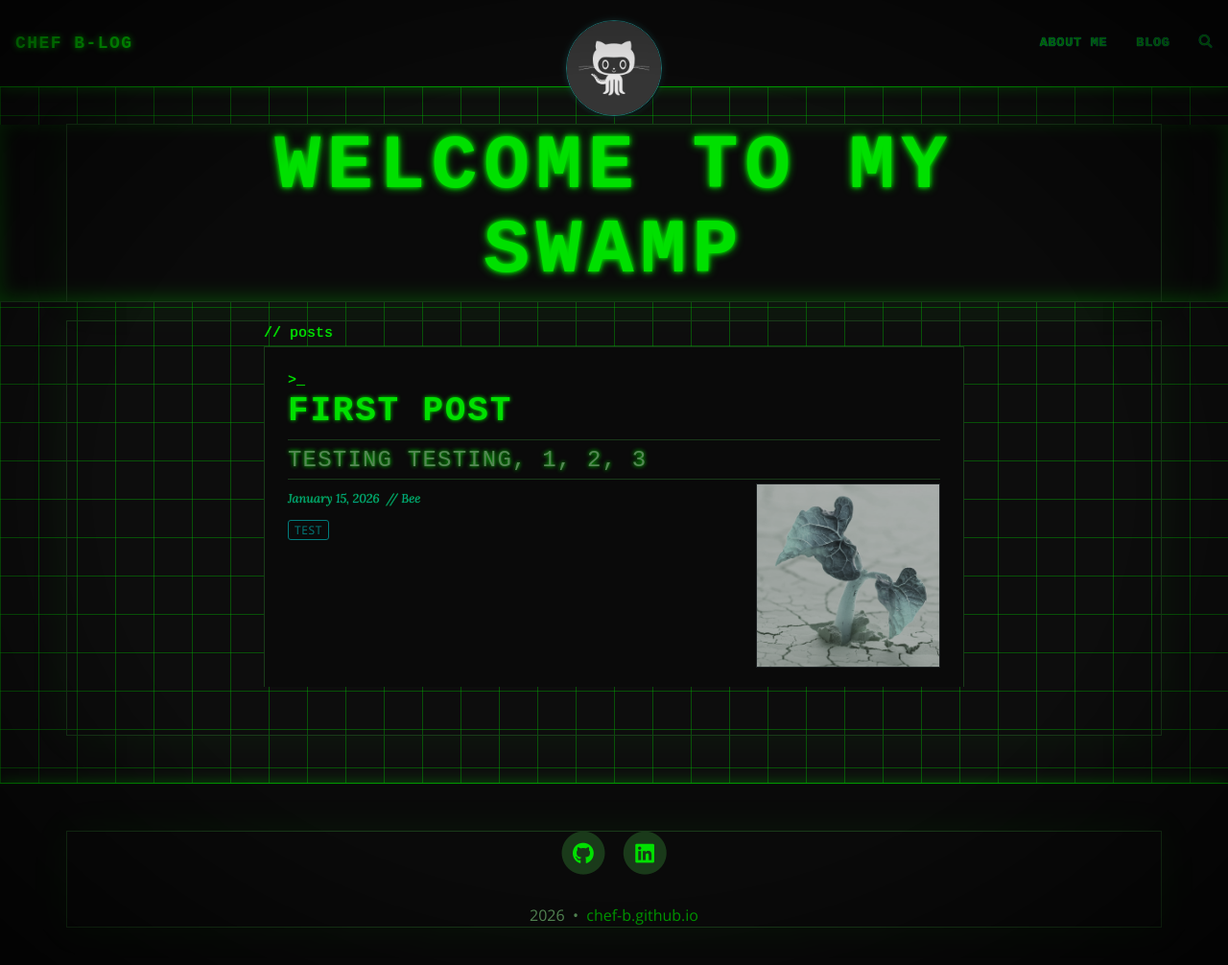
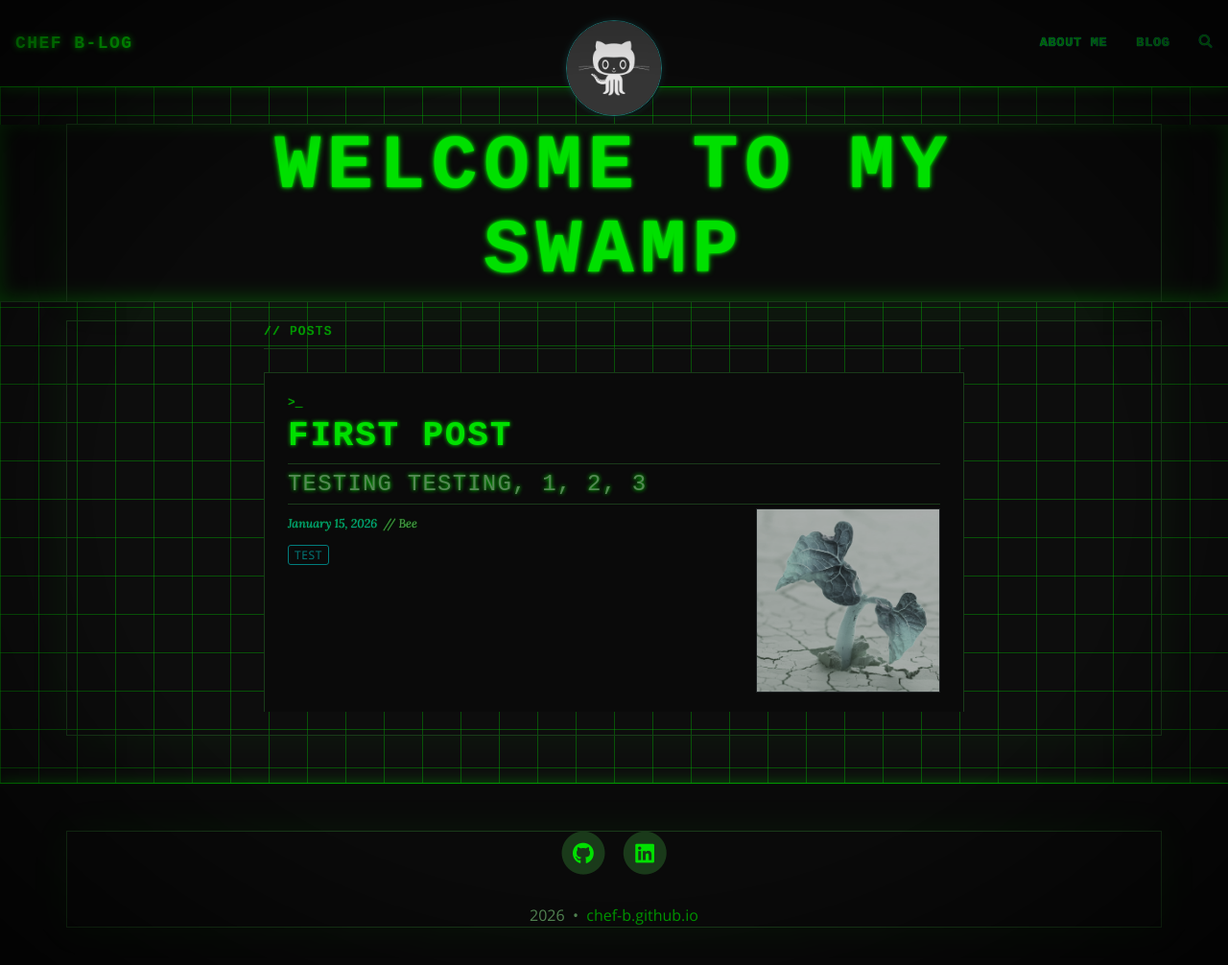
Before and after one commit to chef-b/chef-b.github.io, a Jekyll site: the page built from index.html, in a window 1280 px wide and 1016 px high. Shown: the top 1006 px of the window at 96% size. Built offline with Jekyll 4.4.1, drawn with Linux system fonts in a browser that asks for light colours; the list of posts is cut into pages by our own code; comment, search, counter and statistics services are not loaded.

Commit message:
Update retro.css
h1 fix comma text shadow
retro home layout new settings

```diff
--- a/assets/css/retro.css
+++ b/assets/css/retro.css
@@ -84,7 +84,7 @@
   text-transform: uppercase;
   letter-spacing: 0.08em;
   text-shadow:
-    0 0 3px var(--green)
+    0 0 3px var(--green),
     0 0 6px var(--green);
 }
 
@@ -757,6 +757,38 @@
 }
 
 /* =====================================================
+   HOME LAYOUT — RETRO ELEMENTS
+   ===================================================== */
+
+.retro-section-header {
+  color: var(--green-dim);
+  font-size: 0.8rem;
+  text-transform: uppercase;
+  letter-spacing: 0.1em;
+  margin-bottom: 1.5rem;
+  padding-bottom: 0.4rem;
+  border-bottom: 1px solid var(--border);
+}
+
+.retro-prompt {
+  display: block;
+  color: var(--green-dim);
+  font-size: 0.8rem;
+  margin-bottom: 0.25rem;
+  animation: blink 1.2s step-end infinite;
+}
+
+.post-author {
+  color: var(--text-muted);
+  font-size: 0.78rem;
+}
+
+.post-date {
+  color: var(--cyan-dim);
+  font-size: 0.78rem;
+}
+
+/* =====================================================
    ANIMATIONS
    ===================================================== */
 
```
